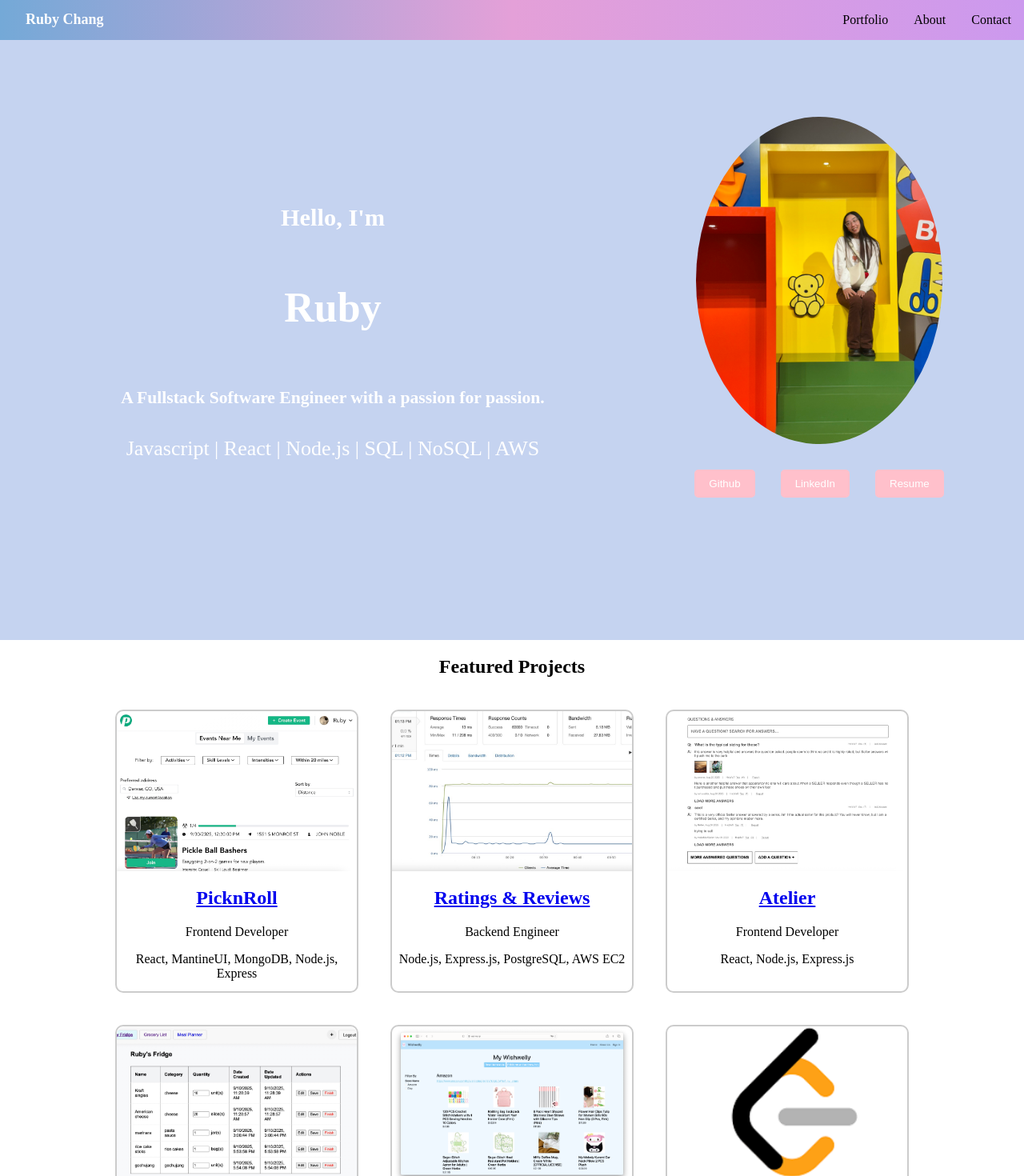
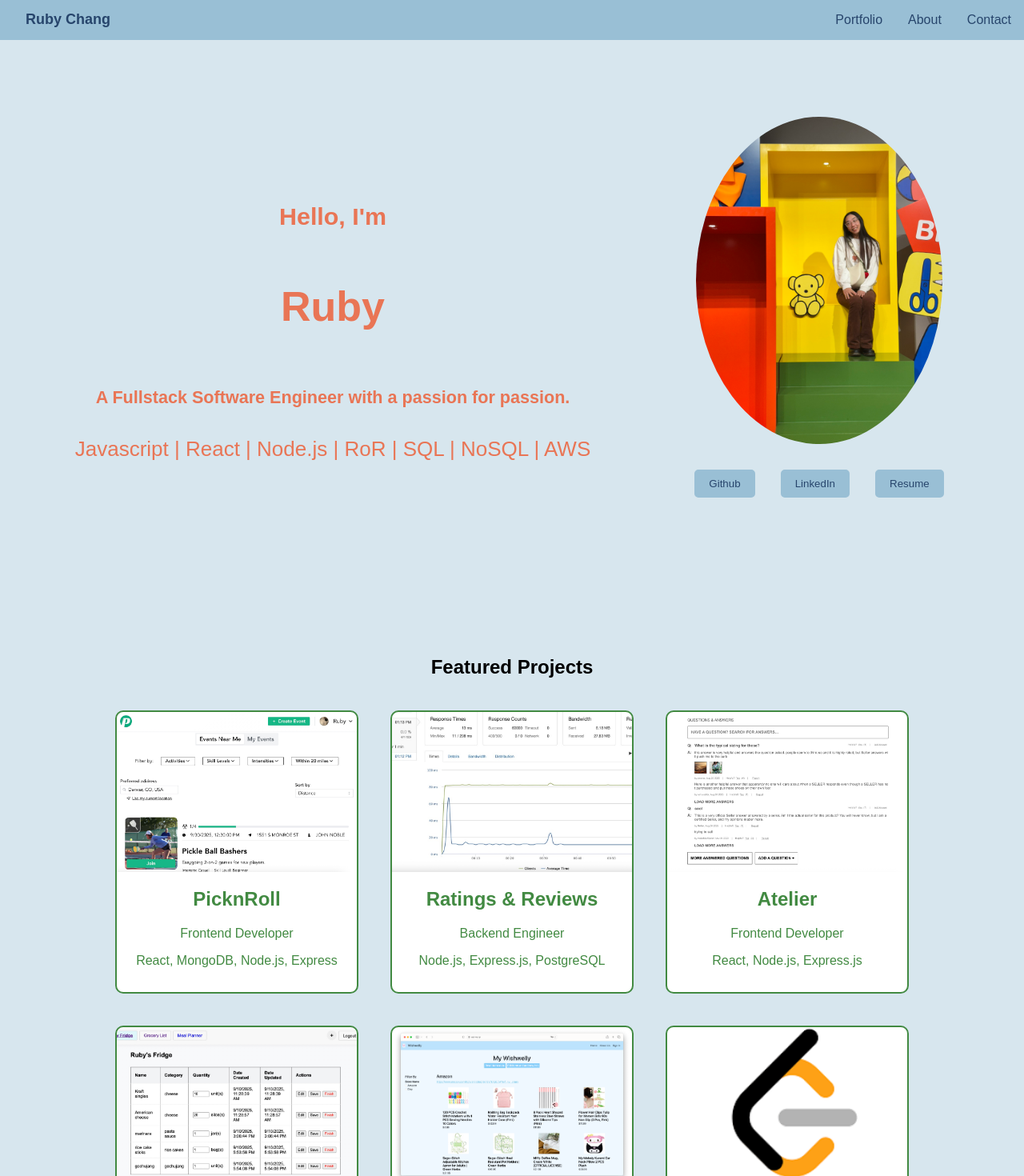
Before and after one commit to rchang825/rchang825.github.io, a React (Vite) app: page / in a window 1280 px wide. Shown: the top 1470 px of the page at 80% size. Built offline with nearby package versions, Linux system fonts and the light colour scheme.

Commit message:
update colors and kitty

```diff
--- a/src/components/Card.jsx
+++ b/src/components/Card.jsx
@@ -32,6 +32,7 @@ function Card({ title, image, stack, role, link }) {
       onMouseLeave={handleMouseLeave}
       className="card-wrapper"
     >
+      <a href={link} target="_blank" rel="noopener noreferrer" style={{ textDecoration: 'none' }}>
         <div className="card">
           <div className="card-image-container">
             <img src={image} alt={title} className="card-image" />
@@ -42,14 +43,15 @@ function Card({ title, image, stack, role, link }) {
               <img src='public/images/kitty-peek.png' alt="peeking cat" className="peekaboo-image" />
             </animated.div>
           </div>
+          <div className="card-content">
             <h2>
-          <a href={link} target="_blank">
                 {title}
-          </a>
             </h2>
             <p className="role">{role}</p>
             <p>{stack.join(', ')}</p>
           </div>
+        </div>
+      </a>
     </animated.div>
   );
 }
--- a/src/components/Header.jsx
+++ b/src/components/Header.jsx
@@ -8,7 +8,7 @@ function Header() {
         <h1>Ruby</h1>
         <h5>A Fullstack Software Engineer with a passion for passion.</h5>
         <div>
-          Javascript | React | Node.js | SQL | NoSQL | AWS
+          Javascript | React | Node.js | RoR | SQL | NoSQL | AWS
         </div>
       </div>
       <div className="header-image">
--- a/src/data/projects.js
+++ b/src/data/projects.js
@@ -3,7 +3,7 @@ const projects = [
     title: "PicknRoll",
     image: "/images/picknroll.jpeg",
     description: "A web application that allows users to create and join local pick-up sports games.",
-    stack: ["React", "MantineUI", "MongoDB", "Node.js", "Express"],
+    stack: ["React", "MongoDB", "Node.js", "Express"],
     role: "Frontend Developer",
     link: "https://github.com/blueocean-cache-me-if-you-can/pickup-app",
   },
@@ -11,7 +11,7 @@ const projects = [
     title: "Ratings & Reviews",
     image: "/images/ratings-and-reviews.jpeg",
     description: "Microservice that allows users to read and write reviews for products.",
-    stack: ["Node.js", "Express.js", "PostgreSQL", "AWS EC2"],
+    stack: ["Node.js", "Express.js", "PostgreSQL"],
     role: "Backend Engineer",
     link: "https://github.com/sdc2506-cache-me-if-you-can/ruby-reviews",
   },
--- a/src/styles/App.css
+++ b/src/styles/App.css
@@ -1,6 +1,24 @@
+:root {
+  /* --primary-color: #27456c;
+  --secondary-color: #e95c6c;
+  --accent-light-color: #f7a088;
+  --accent-color: #99bfd5;
+  --accent-dark-color: #27456c;
+  --light-color: #F6E6A7; */
+
+  --primary-color: #e97555;
+  --secondary-color: #e54d5e;
+  --accent-light-color: #99bfd5;
+  --accent-dark-color: #428a42;
+  --light-color: #efdb8c;
+  --dark-color: #27456c;
+}
+
 body {
   margin: 0;
+  font-family: Arial, Helvetica, sans-serif;
 }
+
 .app {
   text-align: center;
   /* Center all content */
@@ -8,7 +26,9 @@ body {
   flex-direction: column;
   align-items: center;
   justify-content: center;
+  background-color: #d7e6ee;
 }
+
 .nav {
   display: flex;
   justify-content: space-between;
@@ -16,13 +36,13 @@ body {
   position: fixed;
   top: 0;
   width: 100%;
-  background-image: linear-gradient(90deg, #74a9d7, #e4a0d8, #cc99ee);
-  background-color: transparent;
+  background-color: var(--accent-light-color);
+  color: var(--dark-color);
 }
 
 .nav .logo {
   float: left;
-  color: white;
+  color: var(--dark-color);
   text-align: center;
   padding: 14px 16px;
   text-decoration: none;
@@ -48,8 +68,7 @@ body {
 }
 
 .header {
-  background-color: #c5d3f0;
-  color: white;
+  color: var(--primary-color);
   min-height: 100vh;
   width: 100%;
   display: flex;
@@ -86,10 +105,10 @@ body {
     text-decoration: none;
 }
 .pink-btn {
-    background-color: pink;
-    border: 2px solid pink;
+    background-color: var(--accent-light-color);
+    border: 2px solid var(--accent-light-color);
     border-radius: 5px;
-    color: white;
+    color: var(--dark-color);
     cursor: pointer;
     padding: 0.5rem 1rem;
     margin: 0 1rem;
@@ -99,12 +118,15 @@ body {
 }
 
 .pink-btn:hover {
-    background-color: white;
-    color: pink;
-    border: 2px solid pink;
+    background-color: var(--accent-color);
+    color: var(--secondary-color);
+    border: 2px solid var(--secondary-color);
+}
+.projects {
+  background-color: #d7e6ee;
 }
 .about {
-  background-color: #c5d3f0;
+  color: var(--primary-color);
   min-height: 100vh;
   display: flex;
   flex-direction: row;
@@ -119,8 +141,9 @@ body {
 }
 
 .card {
-  border: 2px solid #ccc;
+  border: 2px solid var(--accent-dark-color);
   border-radius: 10px;
+  background-color: white;
   margin: 20px;
   width: 300px;
   height: 350px;
@@ -130,6 +153,9 @@ body {
 
 .card-wrapper {
   display: inline-block;
+}
+.card-content, .card-content a, .card-content p, .card-content div{
+  color: var(--accent-dark-color);
 }
 
 .card-image-container {
```
Also changed, not shown: public/images/kitty-peek.png, public/images/orange-kitty-peek.png (added). Lines whose indentation alone changed are shown as unchanged.
